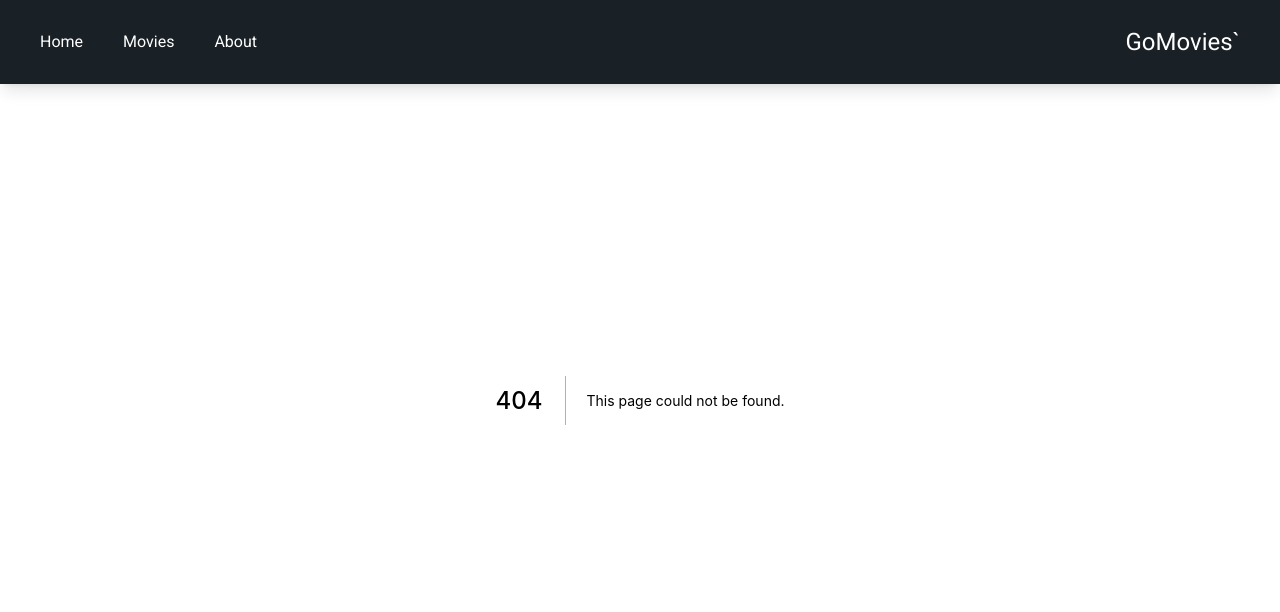
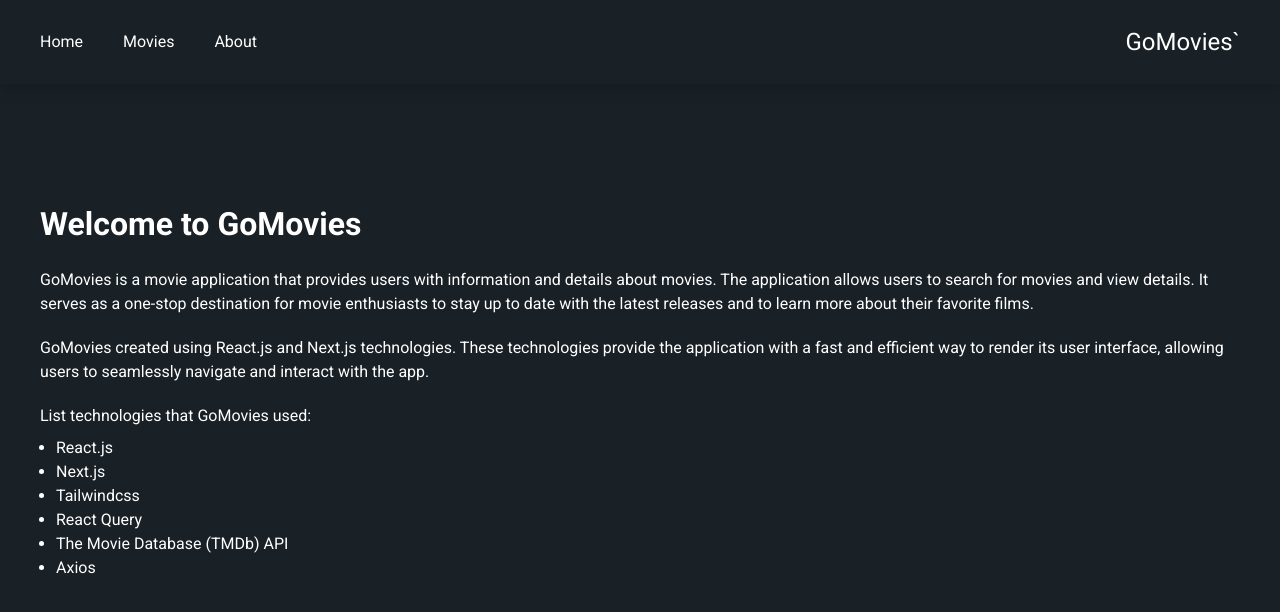
Before and after one commit to ashandileo/MovieApp, a Next.js app: page /about in a window 1280 px wide. Before the commit this address had no page. Shown: the top 612 px of the page. Built offline with nearby package versions, Linux system fonts and the light colour scheme.

Commit message:
create about page

```diff
--- /dev/null
+++ b/pages/about/index.tsx
@@ -0,0 +1,43 @@
+import React from "react";
+import Head from "next/head";
+
+const About = () => {
+  return (
+    <>
+      <Head>
+        <title>GoMovies | About</title>
+      </Head>
+      <div className="container text-white pt-[200px]">
+        <p className="text-[32px] font-semibold">Welcome to GoMovies</p>
+        <p className="mt-[20px]">
+          GoMovies is a movie application that provides users with information
+          and details about movies. The application allows users to search for
+          movies and view details. It serves as a one-stop destination for movie
+          enthusiasts to stay up to date with the latest releases and to learn
+          more about their favorite films.
+        </p>
+
+        <p className="mt-[20px]">
+          GoMovies created using React.js and Next.js technologies. These
+          technologies provide the application with a fast and efficient way to
+          render its user interface, allowing users to seamlessly navigate and
+          interact with the app.
+        </p>
+
+        <p className="mt-[20px] mb-[8px]">
+          List technologies that GoMovies used:
+        </p>
+        <ul className="list-disc ml-[16px]">
+          <li>React.js</li>
+          <li>Next.js</li>
+          <li>Tailwindcss</li>
+          <li>React Query</li>
+          <li>The Movie Database (TMDb) API</li>
+          <li>Axios</li>
+        </ul>
+      </div>
+    </>
+  );
+};
+
+export default About;
```
